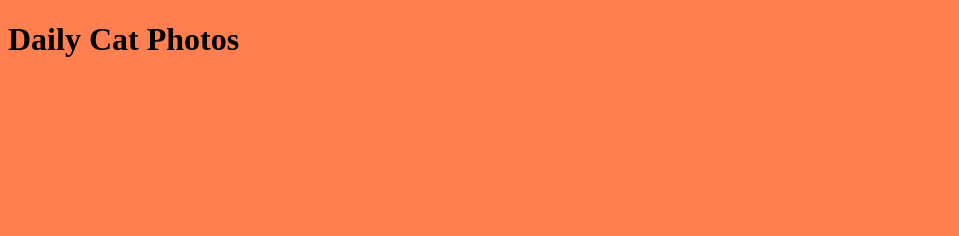
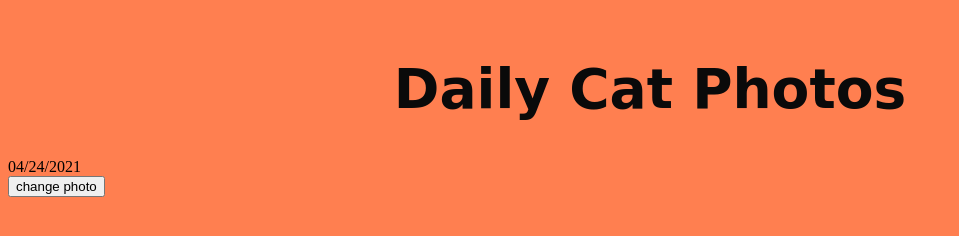
Before and after one commit to Dara16/phase-1-project, a plain HTML site: page index.html in a window 1280 px wide. Shown: the whole page, without its empty margins (0-959 px from the left). Drawn offline with Linux system fonts and the light colour scheme; no server answers.

Commit message:
added event listener button

```diff
--- a/index.html
+++ b/index.html
@@ -11,6 +11,19 @@
 <body>
   <main>
     <h1>Daily Cat Photos</h1>
+
+    <div id="date-display">
+
+    </div>
+
+    <div id="cat-image-container">
+
+    </div>
+
+    <div id="new-image">
+      <button>change photo</button>
+    </div>
+
   </main>
 </body>
 </html>
--- a/index.js
+++ b/index.js
@@ -1,3 +1,5 @@
+const dateToday =  document.getElementById("date-display")
+
 function dateDisplay(){
     var today=new Date()
     var dd=today.getDate()
@@ -8,4 +10,32 @@ function dateDisplay(){
 
     return (mm+"/"+dd+"/"+yy);
     }
-    console.log(dateDisplay())
+
+dateToday.appendChild(document.createTextNode(dateDisplay()))
+
+
+    const imageRandom = document.getElementById("cat-image-container");
+
+    function getRandomImage(){
+      const randomImageApiUrl = "https://thatcopy.pw/catapi/rest/";
+
+      fetch(randomImageApiUrl)
+        .then(function(response){
+          return response.json();
+        })
+        .then(function(object){
+          imageRandom.innerHTML = `<img src="${object.webpurl}">`;
+
+        })
+        .catch(function(error){
+          console.log(error);
+
+        });
+    }
+
+    getRandomImage();
+
+const button = document.getElementById("new-image")
+button.addEventListener('click', () => {
+  imageRandom.innerHTML = `<img src="${object.url}">`;
+})
--- a/styles.css
+++ b/styles.css
@@ -2,3 +2,21 @@ body {
     background-color: coral;
 
 }
+
+.max-width {
+    max-width: 100%;
+    padding: 0 60px;
+    margin: auto;
+  }
+
+
+
+h1 {
+    font-family:cursive;
+    text-align: center;
+    font-size: 55px;
+    color: rgb(10, 10, 10);
+    max-height: 100px;
+    padding-top: 20px;
+    padding-left: 20px;
+}
```
